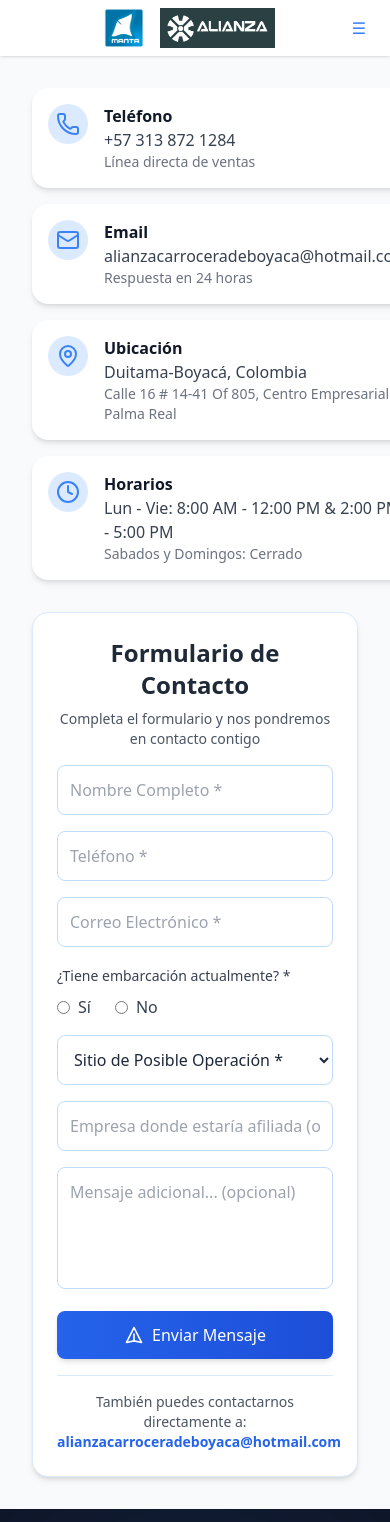
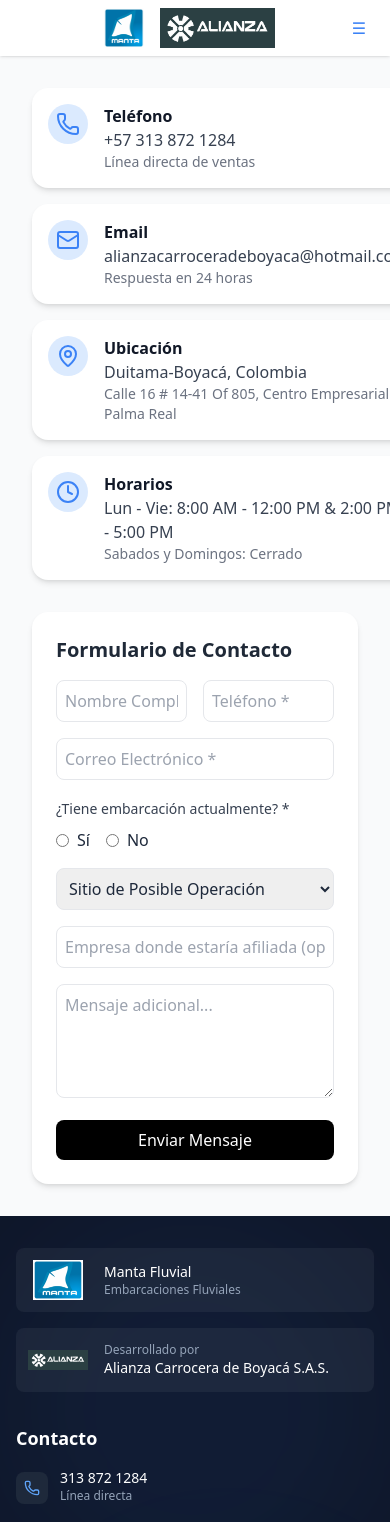
Before and after one commit to Mileana0910/fluvial, a React (Vite) app in the folder frontend/: page /contacto in a window 390 px wide. Shown: the top 1522 px of the page. Built offline with nearby package versions, Linux system fonts and the light colour scheme.

Commit message:
Update Form

```diff
--- a/frontend/src/componentes/Contacto/ContactForm.jsx
+++ b/frontend/src/componentes/Contacto/ContactForm.jsx
@@ -13,37 +13,27 @@ const ContactForm = () => {
     message: "",
   });
 
-  const [isLoading, setIsLoading] = useState(false);
-
   const handleChange = (e) => {
     setFormData({ ...formData, [e.target.name]: e.target.value });
   };
 
   const handleSubmit = (e) => {
     e.preventDefault();
-    setIsLoading(true);
 
-    // ✅ REEMPLAZA ESTAS CREDENCIALES CON LAS NUEVAS DE EMAILJS
     emailjs
       .send(
-        "service_4rdisjm",      // ← Reemplazar con tu Service ID
-        "template_5y9ycqq",     // ← Reemplazar con tu Template ID
+        "service_4rdisjm",
+        "template_5y9ycqq",
         formData,
-        "8VKsiQwRypdpG-PCy"             // ← Reemplazar con tu Public Key
+        "8VKsiQwRypdpG-PCy"
       )
-      .then((result) => {
-        console.log('Email enviado exitosamente:', result);
+      .then(() => {
         Swal.fire({
           icon: "success",
           title: "¡Mensaje enviado!",
           text: "Nos pondremos en contacto contigo lo antes posible.",
-          confirmButtonColor: "#1e3a8a",
-          background: "#ffffff",
-          color: "#1e3a8a",
-          confirmButtonText: "Entendido"
+          confirmButtonColor: "#000",
         });
-
-        // Resetear formulario
         setFormData({
           name: "",
           phone: "",
@@ -54,176 +44,122 @@ const ContactForm = () => {
           message: "",
         });
       })
-      .catch((error) => {
-        console.error('Error enviando email:', error);
+      .catch((err) => {
         Swal.fire({
           icon: "error",
-          title: "Error al enviar",
-          text: "Hubo un problema al enviar el mensaje. Por favor intenta nuevamente o contáctanos directamente.",
-          confirmButtonColor: "#1e3a8a",
-          background: "#ffffff",
-          color: "#1e3a8a",
-          confirmButtonText: "Reintentar"
+          title: "Oops...",
+          text: "Hubo un error al enviar el mensaje: " + err.text,
+          confirmButtonColor: "#000",
         });
-      })
-      .finally(() => {
-        setIsLoading(false);
       });
   };
 
   return (
     <form
       onSubmit={handleSubmit}
-      className="bg-white p-6 rounded-2xl shadow-md hover:shadow-lg transition-all space-y-4 border border-blue-100"
+      className="bg-white p-6 rounded-2xl shadow-md hover:shadow-lg transition-all space-y-4"
     >
-      <div className="text-center mb-2">
-        <h2 className="text-2xl font-bold text-gray-800 mb-2">
+      <h2 className="text-xl font-semibold text-gray-800">
         Formulario de Contacto
       </h2>
-        <p className="text-gray-600 text-sm">
-          Completa el formulario y nos pondremos en contacto contigo
-        </p>
-      </div>
 
-      {/* Campos del formulario */}
-      <div className="grid grid-cols-1 md:grid-cols-2 gap-4">
-        <div>
+      <div className="grid grid-cols-2 gap-4">
         <input
           type="text"
           name="name"
           placeholder="Nombre Completo *"
           value={formData.name}
           onChange={handleChange}
-            className="border border-blue-200 rounded-lg p-3 w-full focus:outline-none focus:ring-2 focus:ring-blue-500 focus:border-transparent transition-all"
+          className="border rounded-lg p-2 w-full"
           required
         />
-        </div>
-        <div>
         <input
           type="text"
           name="phone"
           placeholder="Teléfono *"
           value={formData.phone}
           onChange={handleChange}
-            className="border border-blue-200 rounded-lg p-3 w-full focus:outline-none focus:ring-2 focus:ring-blue-500 focus:border-transparent transition-all"
+          className="border rounded-lg p-2 w-full"
           required
         />
       </div>
-      </div>
 
-      <div>
       <input
         type="email"
         name="email"
         placeholder="Correo Electrónico *"
         value={formData.email}
         onChange={handleChange}
-          className="border border-blue-200 rounded-lg p-3 w-full focus:outline-none focus:ring-2 focus:ring-blue-500 focus:border-transparent transition-all"
+        className="border rounded-lg p-2 w-full"
         required
       />
-      </div>
 
-      {/* Radio buttons para embarcación */}
       <div className="space-y-2">
-        <label className="text-gray-700 text-sm font-medium">
+        <label className="text-gray-700 text-sm">
           ¿Tiene embarcación actualmente? *
         </label>
-        <div className="flex gap-6">
-          <label className="flex items-center gap-2 cursor-pointer">
+        <div className="flex gap-4">
+          <label className="flex items-center gap-2">
             <input
               type="radio"
               name="hasBoat"
               value="Si"
               checked={formData.hasBoat === "Si"}
               onChange={handleChange}
-              className="text-blue-600 focus:ring-blue-500"
               required
             />
-            <span className="text-gray-700">Sí</span>
+            Sí
           </label>
-          <label className="flex items-center gap-2 cursor-pointer">
+          <label className="flex items-center gap-2">
             <input
               type="radio"
               name="hasBoat"
               value="No"
               checked={formData.hasBoat === "No"}
               onChange={handleChange}
-              className="text-blue-600 focus:ring-blue-500"
               required
             />
-            <span className="text-gray-700">No</span>
+            No
           </label>
         </div>
       </div>
 
-      {/* Select de ubicación */}
-      <div>
       <select
         name="location"
         value={formData.location}
         onChange={handleChange}
-          className="border border-blue-200 rounded-lg p-3 w-full focus:outline-none focus:ring-2 focus:ring-blue-500 focus:border-transparent transition-all bg-white"
-          required
+        className="border rounded-lg p-2 w-full"
       >
-          <option value="">Sitio de Posible Operación *</option>
+        <option value="">Sitio de Posible Operación</option>
         <option value="Caribe">Caribe</option>
         <option value="Pacífico">Pacífico</option>
         <option value="Otro">Otro</option>
       </select>
-      </div>
 
-      {/* Empresa opcional */}
-      <div>
       <input
         type="text"
         name="company"
         placeholder="Empresa donde estaría afiliada (opcional)"
         value={formData.company}
         onChange={handleChange}
-          className="border border-blue-200 rounded-lg p-3 w-full focus:outline-none focus:ring-2 focus:ring-blue-500 focus:border-transparent transition-all"
+        className="border rounded-lg p-2 w-full"
       />
-      </div>
 
-      {/* Mensaje adicional */}
-      <div>
       <textarea
         name="message"
-          placeholder="Mensaje adicional... (opcional)"
+        placeholder="Mensaje adicional..."
         value={formData.message}
         onChange={handleChange}
-          className="border border-blue-200 rounded-lg p-3 w-full focus:outline-none focus:ring-2 focus:ring-blue-500 focus:border-transparent transition-all resize-none"
+        className="border rounded-lg p-2 w-full"
         rows="4"
       ></textarea>
-      </div>
 
-      {/* Botón de envío */}
       <button
         type="submit"
-        disabled={isLoading}
-        className="bg-gradient-to-r from-blue-600 to-blue-700 text-white py-3 px-6 rounded-lg hover:from-blue-700 hover:to-blue-800 transition-all w-full font-medium disabled:opacity-50 disabled:cursor-not-allowed flex items-center justify-center gap-2 shadow-md hover:shadow-lg"
+        className="bg-black text-white py-2 px-4 rounded-lg hover:bg-gray-800 transition-all w-full"
       >
-        {isLoading ? (
-          <>
-            <div className="w-5 h-5 border-2 border-white border-t-transparent rounded-full animate-spin"></div>
-            Enviando...
-          </>
-        ) : (
-          <>
-            <svg className="w-5 h-5" fill="none" stroke="currentColor" viewBox="0 0 24 24">
-              <path strokeLinecap="round" strokeLinejoin="round" strokeWidth={2} d="M12 19l9 2-9-18-9 18 9-2zm0 0v-8" />
-            </svg>
         Enviar Mensaje
-          </>
-        )}
       </button>
-
-      {/* Información de contacto adicional */}
-      <div className="text-center pt-4 border-t border-blue-100">
-        <p className="text-sm text-gray-600">
-          También puedes contactarnos directamente a:<br />
-          <span className="font-semibold text-blue-600">alianzacarroceradeboyaca@hotmail.com</span>
-        </p>
-      </div>
     </form>
   );
 };
```
Lines whose indentation alone changed are shown as unchanged.
